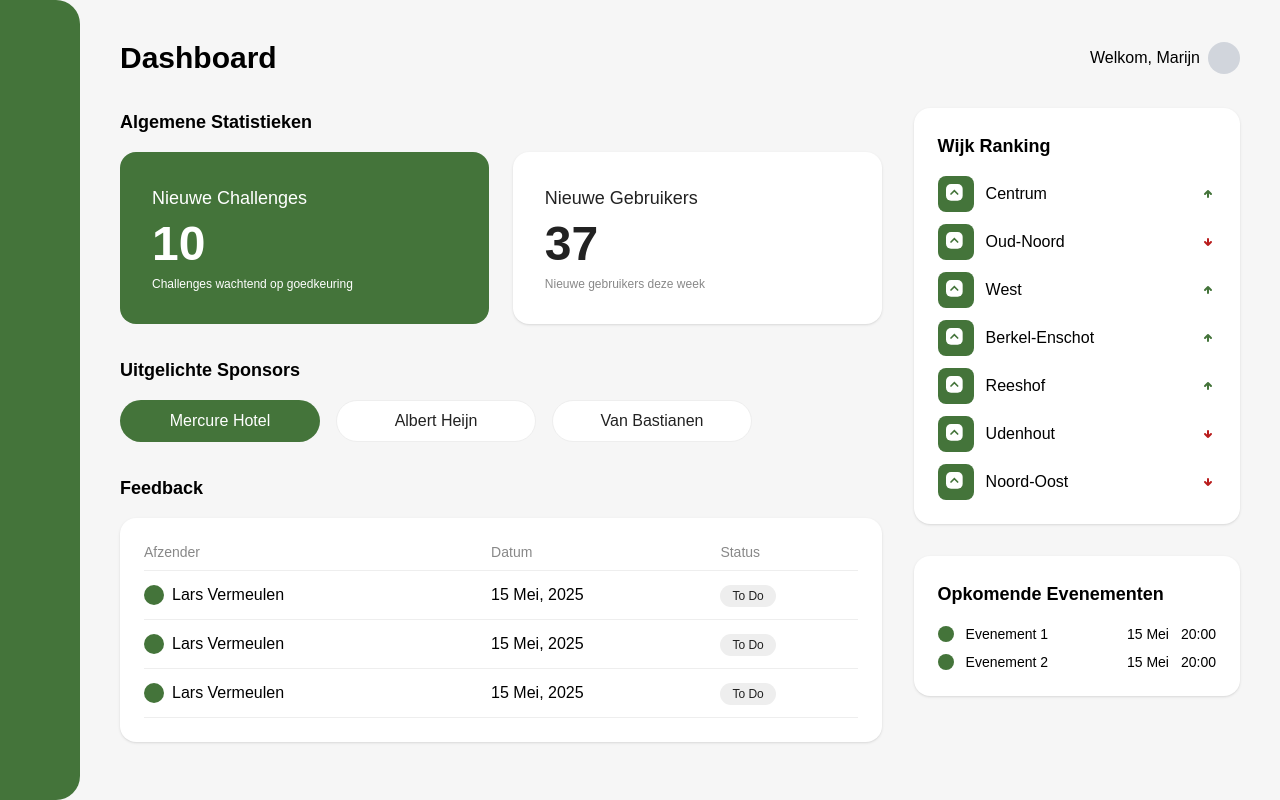
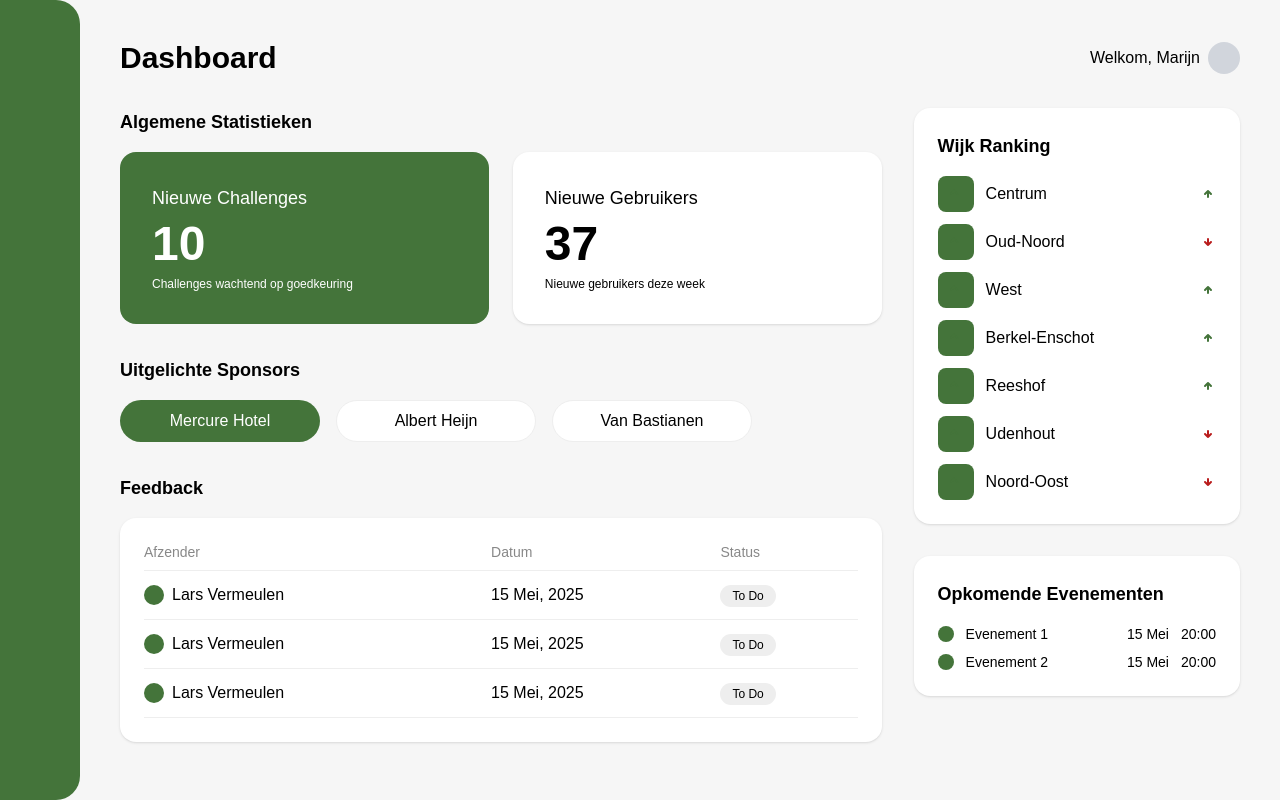
Before and after one commit to Marijn-Snoeren/dashboard-green-ai, a Next.js app: page / in a window 1280 px wide. Built offline with nearby package versions, Linux system fonts and the light colour scheme.

Commit message:
wijk ranking fix

```diff
--- a/src/app/page.tsx
+++ b/src/app/page.tsx
@@ -36,9 +36,9 @@ export default function Home() {
                 </div>
                 {/* Nieuwe Gebruikers */}
                 <div className="bg-white rounded-2xl p-8 flex flex-col justify-between min-w-[220px] min-h-[140px] flex-1 shadow-sm w-full">
-                  <span className="text-lg mb-2 text-[#222]">Nieuwe Gebruikers</span>
-                  <span className="text-5xl font-bold text-[#222] leading-none">37</span>
-                  <span className="text-xs mt-2 text-[#888]">Nieuwe gebruikers deze week</span>
+                  <span className="text-lg mb-2 text-black">Nieuwe Gebruikers</span>
+                  <span className="text-5xl font-bold text-black leading-none">37</span>
+                  <span className="text-xs mt-2 text-black">Nieuwe gebruikers deze week</span>
                 </div>
               </div>
             </section>
@@ -47,8 +47,8 @@ export default function Home() {
               <h2 className="text-lg font-semibold mb-4">Uitgelichte Sponsors</h2>
               <div className="flex gap-4 w-full">
                 <button className="bg-[#44743A] text-white rounded-full px-8 py-2 font-medium w-full max-w-[200px]">Mercure Hotel</button>
-                <button className="bg-white text-[#222] rounded-full px-8 py-2 font-medium border border-[#eee] w-full max-w-[200px]">Albert Heijn</button>
-                <button className="bg-white text-[#222] rounded-full px-8 py-2 font-medium border border-[#eee] w-full max-w-[200px]">Van Bastianen</button>
+                <button className="bg-white text-black rounded-full px-8 py-2 font-medium border border-[#eee] w-full max-w-[200px]">Albert Heijn</button>
+                <button className="bg-white text-black rounded-full px-8 py-2 font-medium border border-[#eee] w-full max-w-[200px]">Van Bastianen</button>
               </div>
             </section>
             {/* Feedback */}
@@ -71,7 +71,7 @@ export default function Home() {
                           Lars Vermeulen
                         </td>
                         <td className="py-3">15 Mei, 2025</td>
-                        <td className="py-3"><span className="bg-[#eee] text-[#222] px-3 py-1 rounded-full text-xs">To Do</span></td>
+                        <td className="py-3"><span className="bg-[#eee] text-black px-3 py-1 rounded-full text-xs">To Do</span></td>
                       </tr>
                     ))}
                   </tbody>
@@ -96,7 +96,7 @@ export default function Home() {
                 ].map((item, i) => (
                   <li key={i} className="flex items-center gap-3">
                     <span className="bg-[#44743A] rounded-lg p-2">
-                      <svg width="20" height="20" fill="none" viewBox="0 0 24 24"><rect width="20" height="20" rx="6" fill="#fff"/><path d="M6 12l4-4 4 4" stroke="#44743A" strokeWidth="2" strokeLinecap="round"/></svg>
+                      <svg width="20" height="20" fill="none" viewBox="0 0 24 24"><path d="M6 12l4-4 4 4" stroke="#44743A" strokeWidth="2" strokeLinecap="round"/></svg>
                     </span>
                     <span className="flex-1">{item.name}</span>
                     {item.up ? (
```
